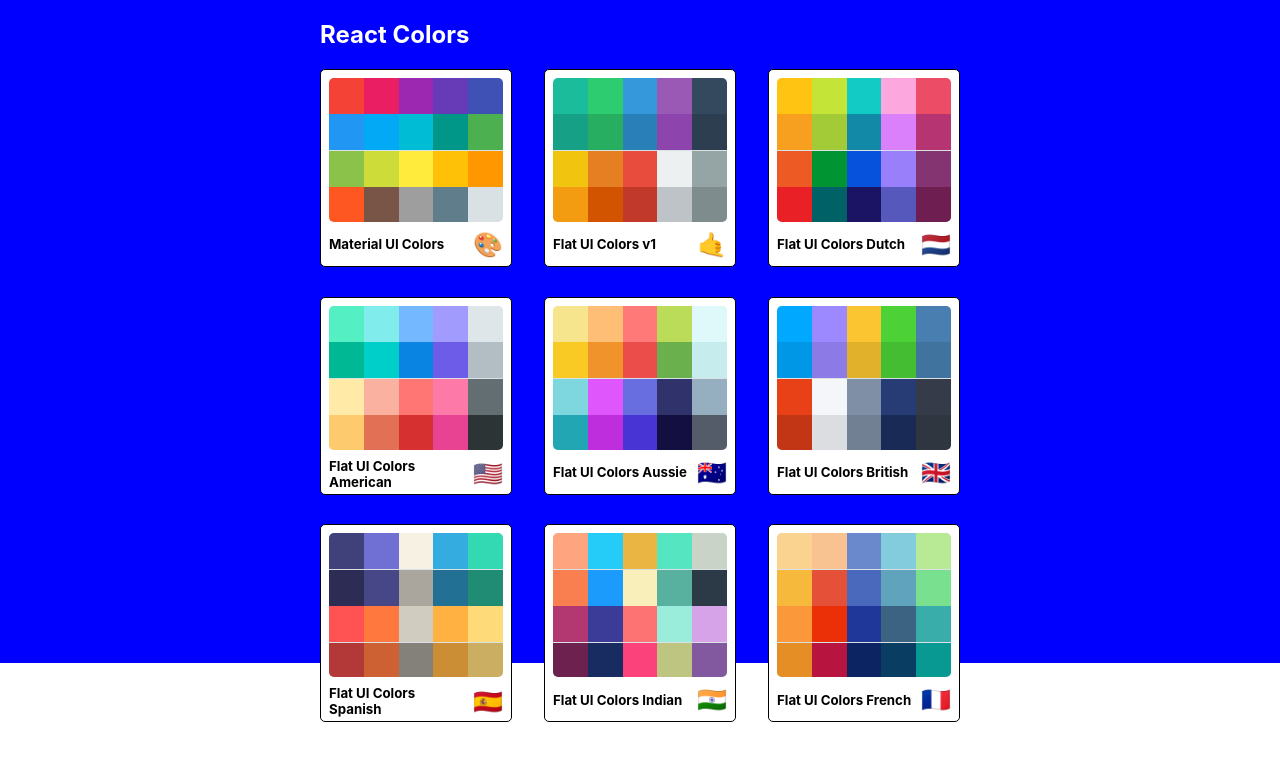
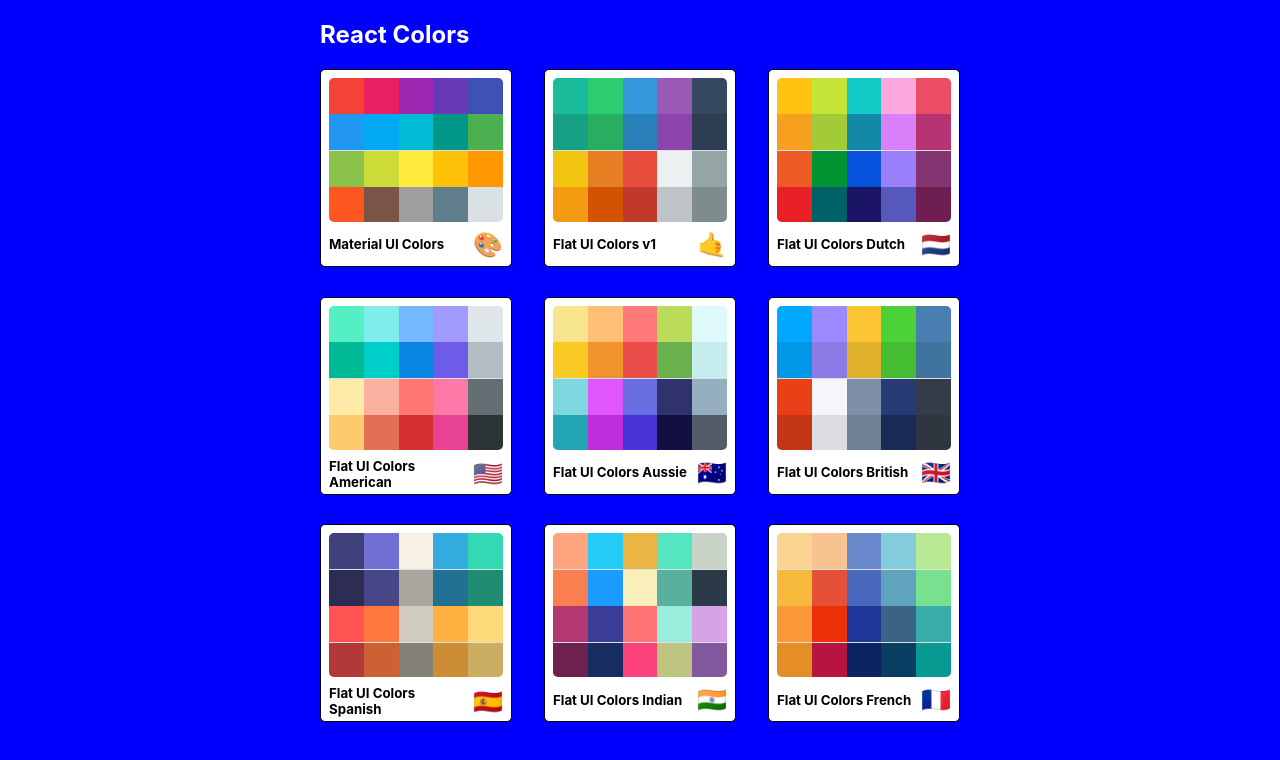
Before and after one commit to gordongest/color-project, a React (Create React App) app: page / in a window 1280 px wide. Shown: the top 760 px of the page. Built offline with nearby package versions, Linux system fonts and the light colour scheme; the HTML template or start-up script is replaced by a standard one.

Commit message:
implement useHistory, navigate to palette via MiniPalettes

```diff
--- a/src/App.js
+++ b/src/App.js
@@ -9,7 +9,7 @@
 const App = () => {
     const findPalette = id => seedColors.find(palette => palette.id === id);
 
-    const PaletteComponentWrapper = () => {
+    const WrappedPalette = () => {
         const { id } = useParams();
         return <Palette {...generatePalette(findPalette(id))} />;
     };
@@ -19,7 +19,7 @@
             <Route exact path="/" element={<PaletteList palettes={seedColors}/>}/>
             <Route
                 exact path="palette/:id"
-                element={<PaletteComponentWrapper />}
+                element={<WrappedPalette />}
             />
         </Routes>
     )
--- a/src/MiniPalette.jsx
+++ b/src/MiniPalette.jsx
@@ -1,5 +1,6 @@
 import React from 'react';
 import { v4 as uuid } from 'uuid';
+import { useNavigate } from 'react-router-dom';
 import { withStyles } from '@mui/styles';
 
 const styles = {
@@ -45,20 +46,32 @@
     }
 }
 
-const MiniPalette = ({ colors, paletteName, emoji, classes }) =>
-    <div className={classes.root}>
-        <div className={classes.colors}>
-            {colors.map(color =>
+const MiniPalette = ({ colors, id, paletteName, emoji, classes }) => {
+    const history = useNavigate();
+
+    const handleClick = e => {
+        e.preventDefault();
+        history(`/palette/${id}`);
+    }
+
+    const colorMap = colors.map(color =>
         <div
             className={classes.miniColor}
             style={{ backgroundColor: color.color }}
             key={uuid()}
         />
-            )}
+    );
+
+    return (
+        <div className={classes.root} onClick={handleClick}>
+            <div className={classes.colors}>
+                {colorMap}
             </div>
             <h5 className={classes.title}>
                 {paletteName} <span className={classes.emoji}>{emoji}</span>
             </h5>
         </div>
+    )
+}
 
 export default withStyles(styles)(MiniPalette);
--- a/src/PaletteList.jsx
+++ b/src/PaletteList.jsx
@@ -6,7 +6,7 @@
 const styles = {
     root: {
         backgroundColor: "blue",
-        height: "100%",
+        height: "100vh",
         display: "flex",
         alignItems: "flex-start",
         justifyContent: "center"
@@ -33,18 +33,23 @@
     }
 }
 
-const PaletteList = ({ palettes, classes }) =>
+const PaletteList = ({ palettes, classes }) => {
+    const paletteMap = palettes.map(palette =>
+        <MiniPalette {...palette} key={uuid()}/>
+    )
+
+    return (
         <div className={classes.root}>
             <div className={classes.container}>
                 <nav className={classes.nav}>
                     <h1>React Colors</h1>
                 </nav>
                 <div className={classes.palettes}>
-                {palettes.map(palette =>
-                    <MiniPalette {...palette} key={uuid()}/>
-                )}
+                    {paletteMap}
                 </div>
             </div>
         </div>
+    )
+}
 
 export default withStyles(styles)(PaletteList);
```
Lines whose indentation alone changed are shown as unchanged.
